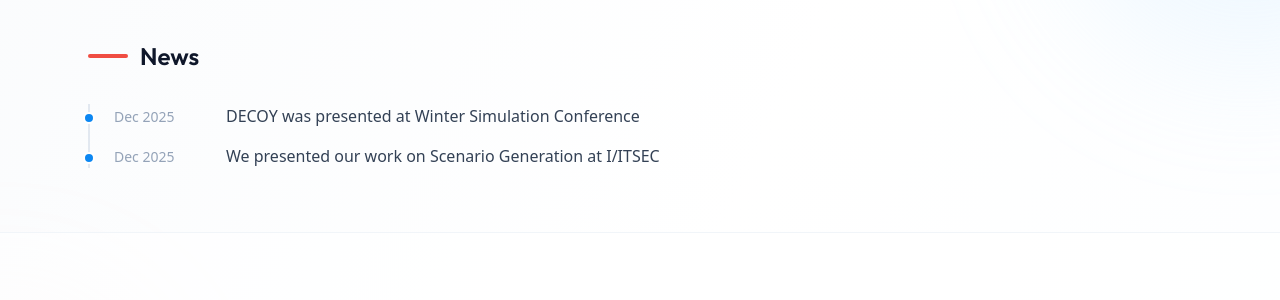
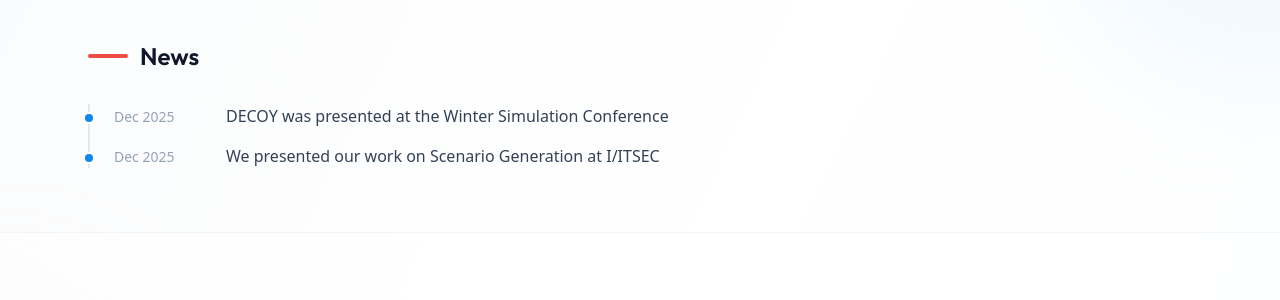
Before and after one commit to HATS-ICT/hats-ict.github.io, a Jekyll site: the page built from index.html, in a window 1280 px wide and 900 px high, scrolled down 764 px. Shown: the part 155-455 px from the top of the window. Built offline with Jekyll 4.4.1, drawn with Linux system fonts in a browser that asks for light colours; nearby versions of some CDN libraries.

Commit message:
Update news.yml

```diff
--- a/_data/news.yml
+++ b/_data/news.yml
@@ -1,5 +1,5 @@
 - date: 2025-12-08
-  headline: "DECOY was presented at Winter Simulation Conference"
+  headline: "DECOY was presented at the Winter Simulation Conference"
 
 - date: 2025-12-03
   headline: "We presented our work on Scenario Generation at I/ITSEC"
```
